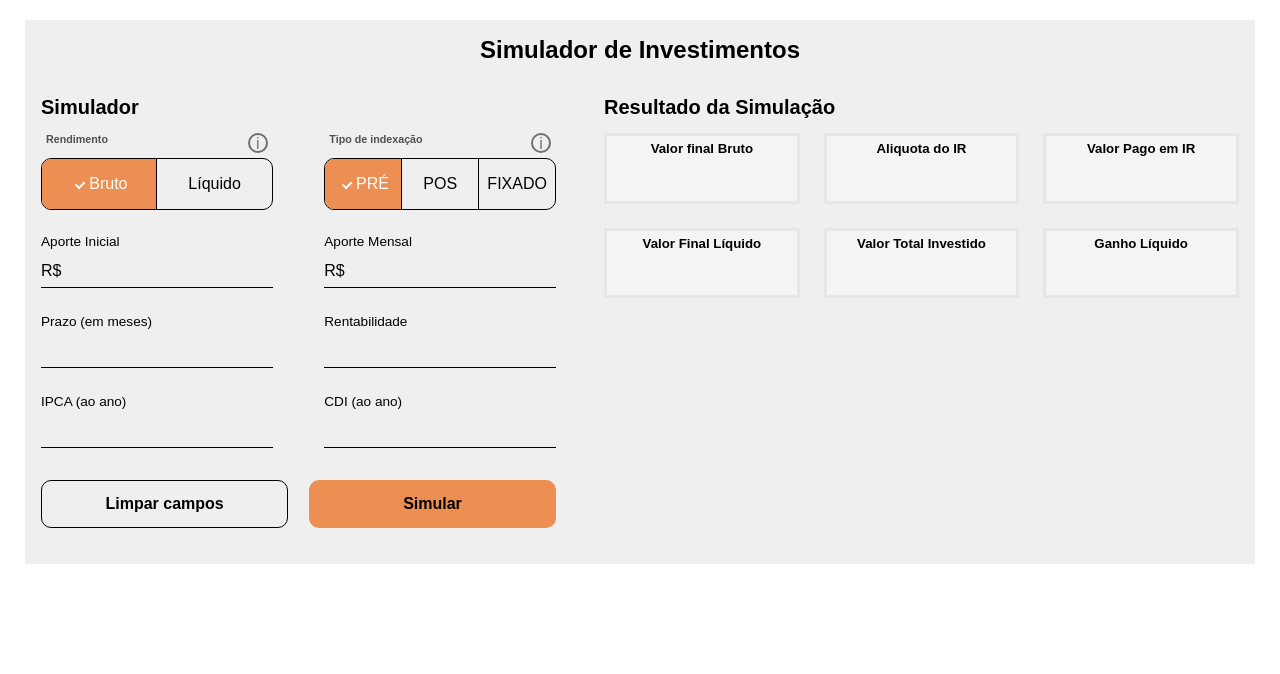
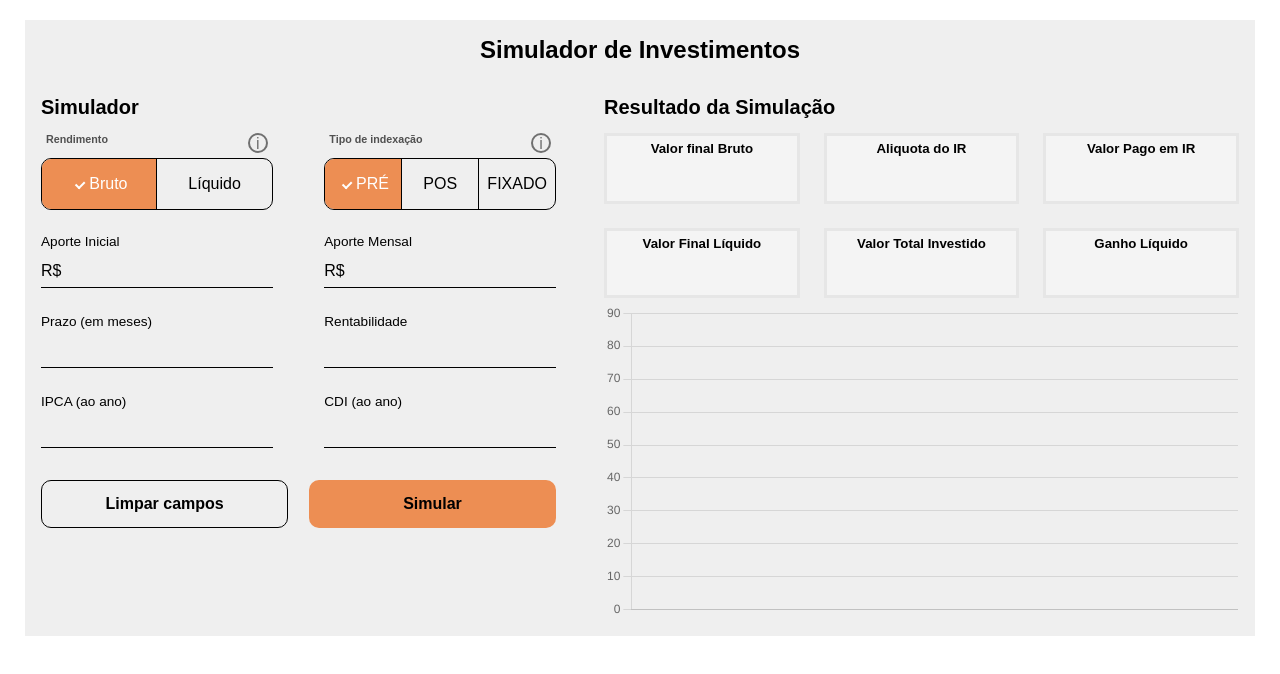
Before and after one commit to LucioCarvalhoDev/simulador-de-investimentos, a React (Create React App) app: page / in a window 1280 px wide. Shown: the top 674 px of the page. Built offline with nearby package versions, Linux system fonts and the light colour scheme; no server answers.

Commit message:
grafico iniciado

```diff
--- a/package.json
+++ b/package.json
@@ -7,11 +7,12 @@
     "@testing-library/react": "^12.1.2",
     "@testing-library/user-event": "^13.5.0",
     "build": "^0.1.4",
+    "chart.js": "^3.7.1",
     "react": "^17.0.2",
+    "react-chartjs-2": "^4.0.1",
     "react-dom": "^17.0.2",
     "react-scripts": "5.0.0",
     "styled-components": "^5.3.3",
-    "victory": "^36.3.0",
     "web-vitals": "^2.1.4"
   },
   "scripts": {
--- a/src/components/Main/components/SimulatorResults/BarsChart.jsx
+++ b/src/components/Main/components/SimulatorResults/BarsChart.jsx
@@ -1,48 +1,73 @@
+import { Component } from "react";
+import { Bar } from "react-chartjs-2";
 import styled from "styled-components";
-import { VictoryAxis, VictoryBar, VictoryChart, VictoryStack, VictoryTheme } from "victory";
+import { BarController, BarElement, CategoryScale, Chart, LinearScale } from 'chart.js';
+Chart.register(BarController, CategoryScale, LinearScale, BarElement);
+
 
 export default function BarsChart(props) {
 
-    const render = props.data != undefined;
 
-    let valoresComAporte = [];
-    let valoresSemAporte = [];
-    if (render) {
-        valoresComAporte = Object
+
+    const state = {
+        labels: [],
+        datasets: [
+            {
+                label: 'Retorno',
+                borderColor: 'rgba(0,0,0,1)',
+                borderWidth: 2,
+                data: [65, 59, 80, 81, 56]
+            }
+        ]
+    };
+
+    if (props.data != undefined) {
+        const valuesWithContribution = Object
             .values(props.data?.graficoValores.comAporte)
             .map((val, idx) => ({ month: idx, value: val }));
 
+        const valuesWithoutContribution = Object
+            .values(props.data?.graficoValores.semAporte)
+            .map((val, idx) => ({ month: idx, value: val }));
+
+        state.labels = valuesWithContribution.map(step => '' + step.month);
+
+        state.datasets = [];
+        state.datasets.push({
+            label: 'Com Aporte',
+            data: valuesWithContribution.map(step => step.value),
+            backgroundColor: 'tomato',
+        });
+        state.datasets.push({
+            label: 'Sem Aporte',
+            data: valuesWithoutContribution.map(step => step.value),
+            backgroundColor: 'black',
+        });
     }
-
-
-    console.log(props.data);
 
 
     return (
         <>
             <Container>
-                {render &&
-                    <VictoryChart
-                        domainPadding={-20}
-                    >
-                        <VictoryAxis
-                            tickValues={valoresComAporte.map(step => step.month)}
-                        />
-                        <VictoryAxis
-                            dependentAxis
-                            tickFormat={x => x}
-                        />
-                        <VictoryBar
-                            data={valoresComAporte}
-                            x="month"
-                            y="value" />
-
-                    </VictoryChart>
-                }
-
+                <Bar
+                    data={state}
+                    options={{
+                        title: {
+                            display: true,
+                            text: 'Rendimento',
+                            fontSize: 20
+                        },
+                        legend: {
+                            display: true,
+                            position: 'bottom'
+                        },
+                        barValueSpacing: 20,
+                    }}
+                />
             </Container>
         </>
     );
+
 }
 
 const Container = styled.div`
--- a/src/components/Main/components/SimulatorResults/SimulatorResults.jsx
+++ b/src/components/Main/components/SimulatorResults/SimulatorResults.jsx
@@ -9,7 +9,7 @@ export default function SimuladorResults(props) {
             <Grid>
                 <StyledTitle>Resultado da Simulação</StyledTitle>
                 <Cards data={props.investmentData[0]} />
-                {/* <BarsChart data={props.investmentData[0]} /> */}
+                <BarsChart data={props.investmentData[0]} />
             </Grid>
         </>
     );
```
Also changed, not shown: 1 other file (tests, documents, lock files or other folders).
